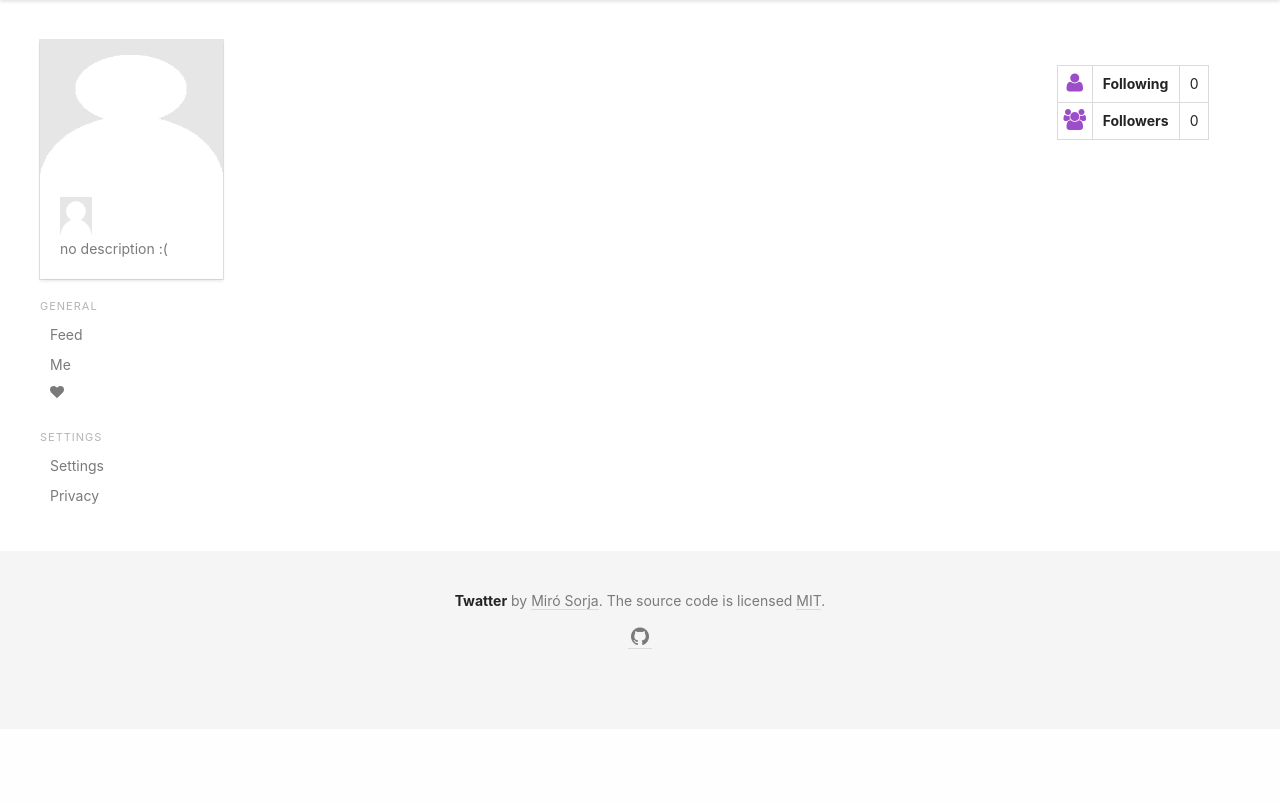
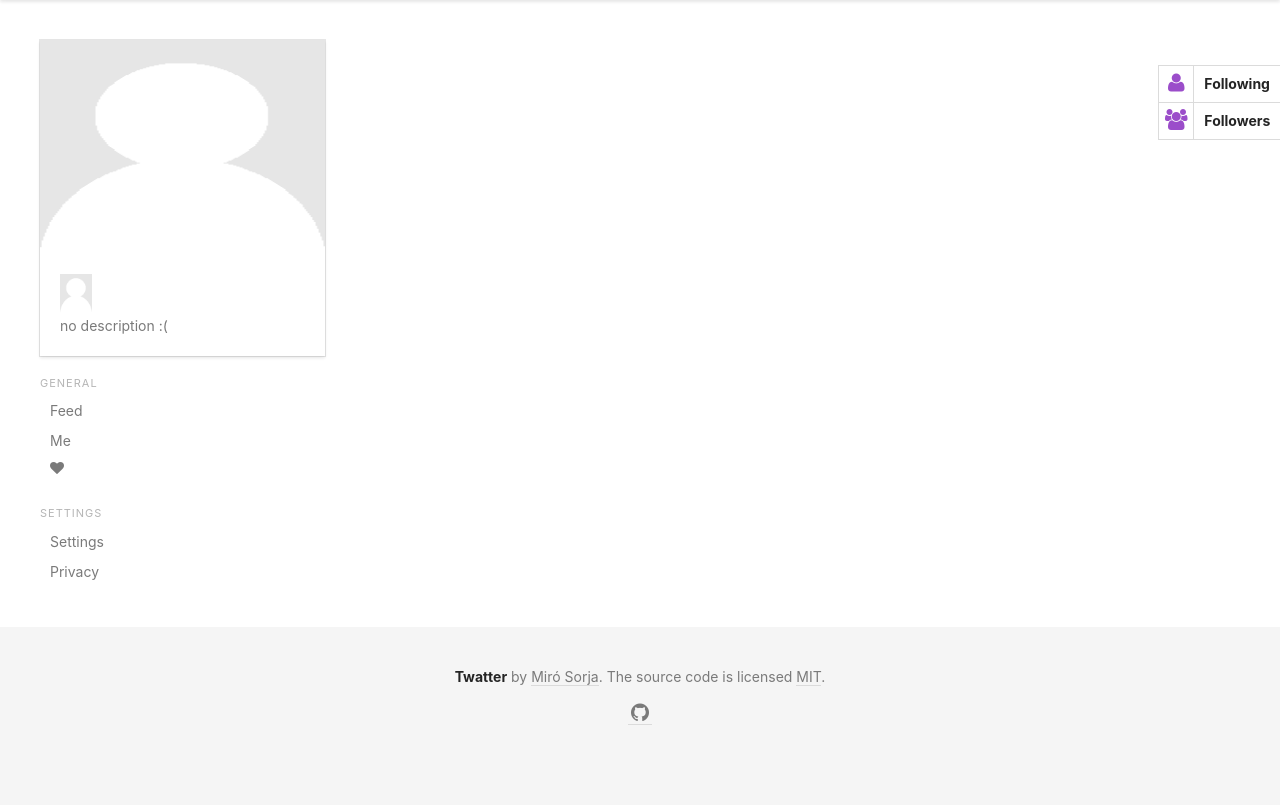
Before and after one commit to sorja/twatter, a Flask app: template twatter/templates/search_results.html.j2 in a window 1280 px wide. Shown: the part 52-857 px from the top of the page. Run offline with Flask 2, Linux system fonts and the light colour scheme; the template is opened without the code that fills it, so the values that code supplies are empty; some libraries are stand-ins or nearby versions.

Commit message:
updated layout search

```diff
--- a/twatter/templates/search_results.html.j2
+++ b/twatter/templates/search_results.html.j2
@@ -3,7 +3,7 @@
 
   <div class="columns">
     <!-- profile info -->
-    <div class="column is-2">
+    <div class="column is-3">
       {% with user=current_user %}
       {% include "leftnav.html.j2" %}
       {% endwith %}
@@ -18,7 +18,7 @@
       {% for search_result_row in search_results | batch(3) %}
       <div class="columns">
           {% for s in search_result_row %}
-          <div class="column is-one-third">
+          <div class="column is-6">
           <!--card-->
             <div class="card">
               <div class="card-image">
@@ -73,7 +73,7 @@
 
 
     <!-- profile secondary info -->
-    <div class="column is-1">
+    <div class="column is-3">
       {% include "rightnav.html.j2" %}
     </div>
   </div>
```
